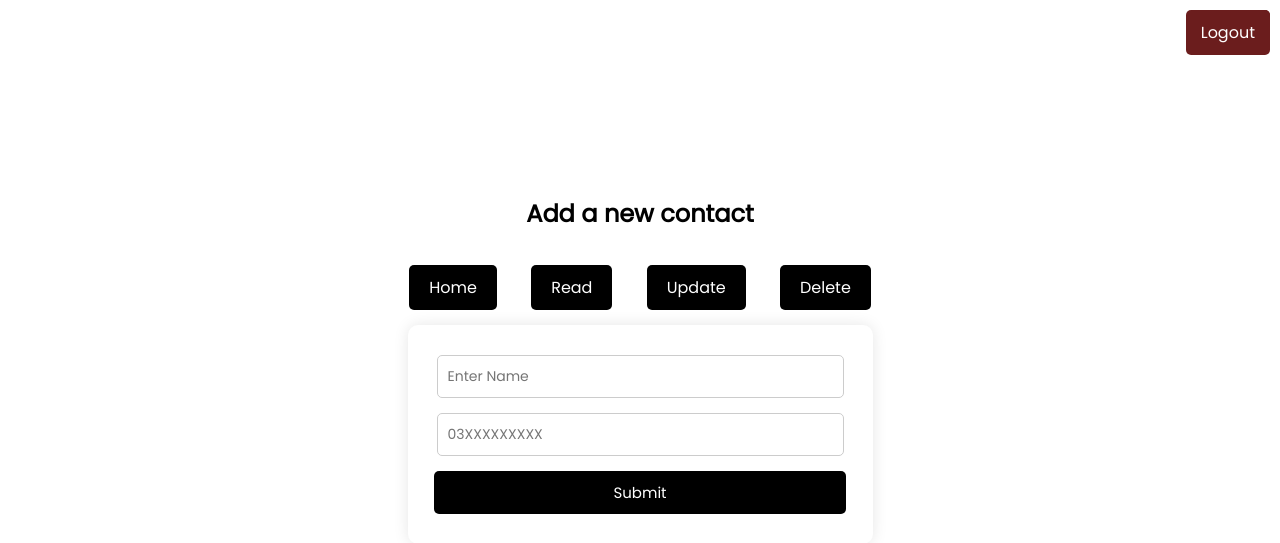
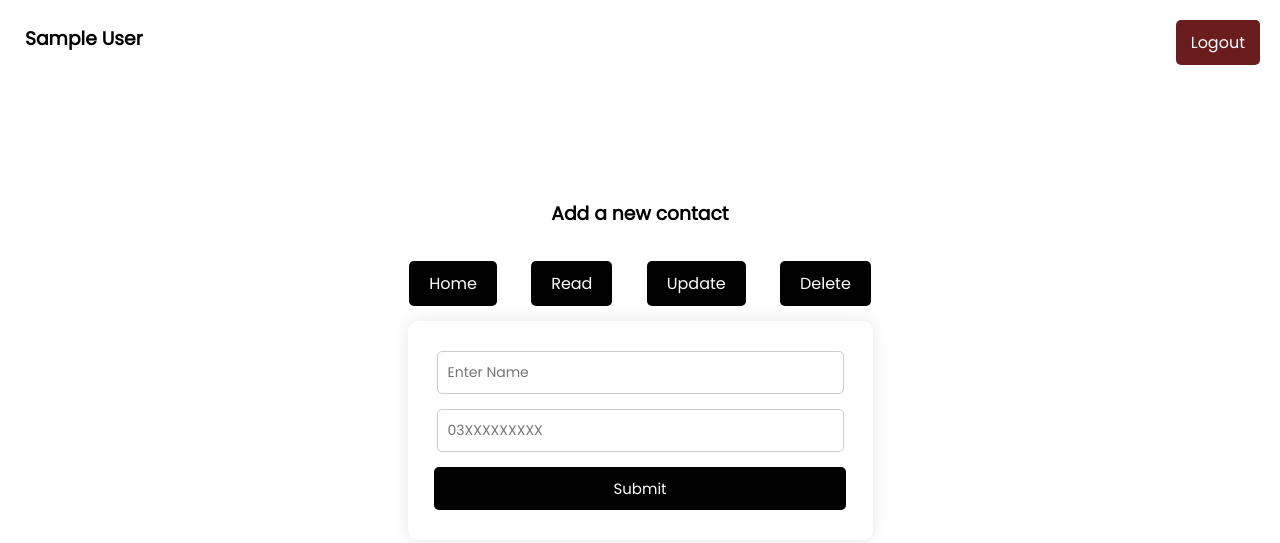
Before and after one commit to AleeHabib/contact-app, a Flask app: page /add in a window 1280 px wide. Shown: the top 543 px of the page. Run offline with Flask 3, Linux system fonts and the light colour scheme; the visitor is signed in with stand-in values (Sample User, id 1).

Commit message:
added user specific data

```diff
--- a/routes.py
+++ b/routes.py
@@ -20,7 +20,7 @@ with app.app_context():
 def home():
     if "user_id" not in session:
         return render_template("login.html")
-    return render_template("home.html")
+    return render_template("home.html", username=session.get("user_name"))
 
 
 @app.route("/add", methods=["GET", "POST"])
@@ -36,19 +36,23 @@ def add_contact():
                 "error",
             )
             return redirect(url_for("add_contact"))
-        contacts.append({"name": name, "number": number})
+        contacts.append(
+            {"user_id": session.get("user_id"), "name": name, "number": number}
+        )
         flash("Contact added successfully", "success")
         return redirect(
             url_for("read_contacts")
         )  # user will be redirected to the contacts page
-    return render_template("add.html")
+    return render_template("add.html", username=session.get("user_name"))
 
 
 @app.route("/read")  # display all contacts
 def read_contacts():
     if "user_id" not in session:
         return render_template("login.html")
-    return render_template("read.html", contacts=contacts)
+    user_id = session.get("user_id")
+    filtered = [contact for contact in contacts if contact["user_id"] == user_id]
+    return render_template("read.html", contacts=filtered)
 
 
 @app.route("/update", methods=["GET", "POST"])
@@ -64,7 +68,9 @@ def update_contact():
                 "error",
             )
             return redirect(url_for("update_contact"))
-        for contact in contacts:
+        user_id = session.get("user_id")
+        filtered = [contact for contact in contacts if contact["user_id"] == user_id]
+        for contact in filtered:
             if name == contact["name"]:
                 contact["number"] = number
                 flash("Contact successfully updated", "success")
@@ -83,13 +89,16 @@ def delete_contact():
         return render_template("login.html")
     if request.method == "POST":
         name = request.form["name"]
-        for contact in contacts:
+        user_id = session.get("user_id")
+        filtered = [contact for contact in contacts if contact["user_id"] == user_id]
+        for contact in filtered:
             if name == contact["name"]:
                 contacts.remove(contact)
                 flash("Contact deleted successfully", "success")
                 return redirect(url_for("read_contacts"))
         flash("Contact does not exist", "error")
         return redirect(url_for("delete_contact"))
+
     return render_template("delete.html")
 
 
@@ -104,8 +113,9 @@ def login_account():
             if user:
                 if bcrypt.checkpw(password.encode("utf-8"), user.password):
                     session["user_id"] = user.id
+                    session["user_name"] = user.name
                     flash(f"Welcome {user.name}", "success")
-                    return render_template("home.html", user=session.get("user"))
+                    return redirect(url_for("home"))
                 else:
                     flash("Invalid username or password", "error")
                     return redirect(url_for("login_account"))
--- a/templates/add.html
+++ b/templates/add.html
@@ -19,10 +19,17 @@
             font-family: 'Poppins', sans-serif;
         }
 
+        .us-navbar {
+            position: fixed;
+            top: 0px;
+            left: 10px;
+            padding: 5px 15px;
+        }
+
         .lg-btn {
             position: fixed;
-            top: 10px;
-            right: 10px;
+            top: 20px;
+            right: 20px;
             background-color: #6b1d1d;
             color: white;
             padding: 10px 15px;
@@ -191,10 +198,13 @@
     </div>
     {% endif %}
     {% endwith %}
+    <div class="us-navbar">
+        <h3 class="us-navbar">{{username}}</h3>
+    </div>
     <div class="lg-btn">
         <a href="{{url_for('logout_account')}}" class="lg-btn">Logout</a>
     </div>
-    <h2>Add a new contact</h2>
+    <h3>Add a new contact</h3>
     <div class="button-container">
         <a href="{{url_for('home')}}" class="top-btn">Home</a>
         <a href="{{url_for('read_contacts')}}" class="top-btn">Read</a>
--- a/templates/delete.html
+++ b/templates/delete.html
@@ -19,8 +19,8 @@
 
         .lg-btn {
             position: fixed;
-            top: 10px;
-            right: 10px;
+            top: 20px;
+            right: 20px;
             background-color: #6b1d1d;
             color: white;
             padding: 10px 15px;
@@ -202,7 +202,7 @@
     <div class="lg-btn">
         <a href="{{url_for('logout_account')}}" class="lg-btn">Logout</a>
     </div>
-    <h2>Delete a contact</h2>
+    <h3>Delete a contact</h3>
     <div class="button-container">
         <a href="{{url_for('home')}}" class="top-btn">Home</a>
         <a href="{{url_for('add_contact')}}" class="top-btn">Add</a>
--- a/templates/read.html
+++ b/templates/read.html
@@ -20,8 +20,8 @@
 
         .lg-btn {
             position: fixed;
-            top: 10px;
-            right: 10px;
+            top: 20px;
+            right: 20px;
             background-color: #6b1d1d;
             color: white;
             padding: 10px 15px;
--- a/templates/update.html
+++ b/templates/update.html
@@ -20,8 +20,8 @@
 
         .lg-btn {
             position: fixed;
-            top: 10px;
-            right: 10px;
+            top: 20px;
+            right: 20px;
             background-color: #6b1d1d;
             color: white;
             padding: 10px 15px;
```
Also changed, not shown: templates/home.html (+12 -2 lines).
